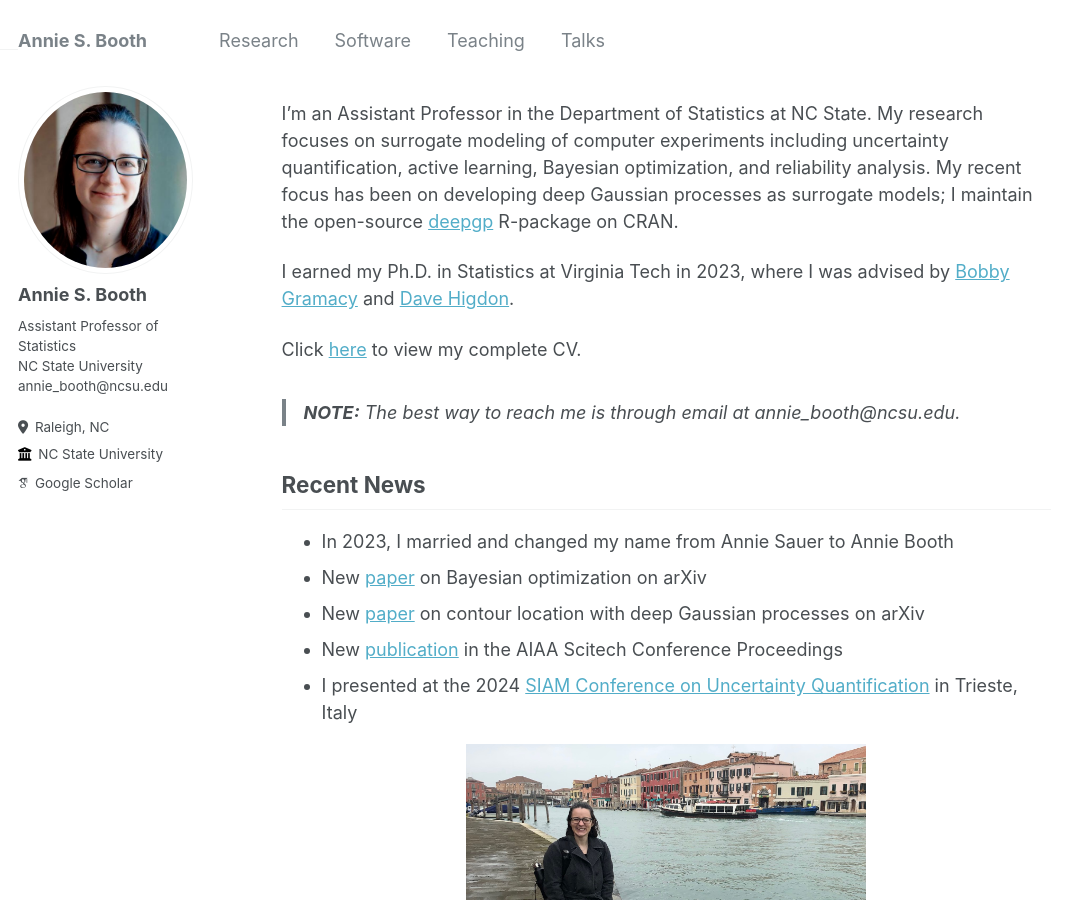
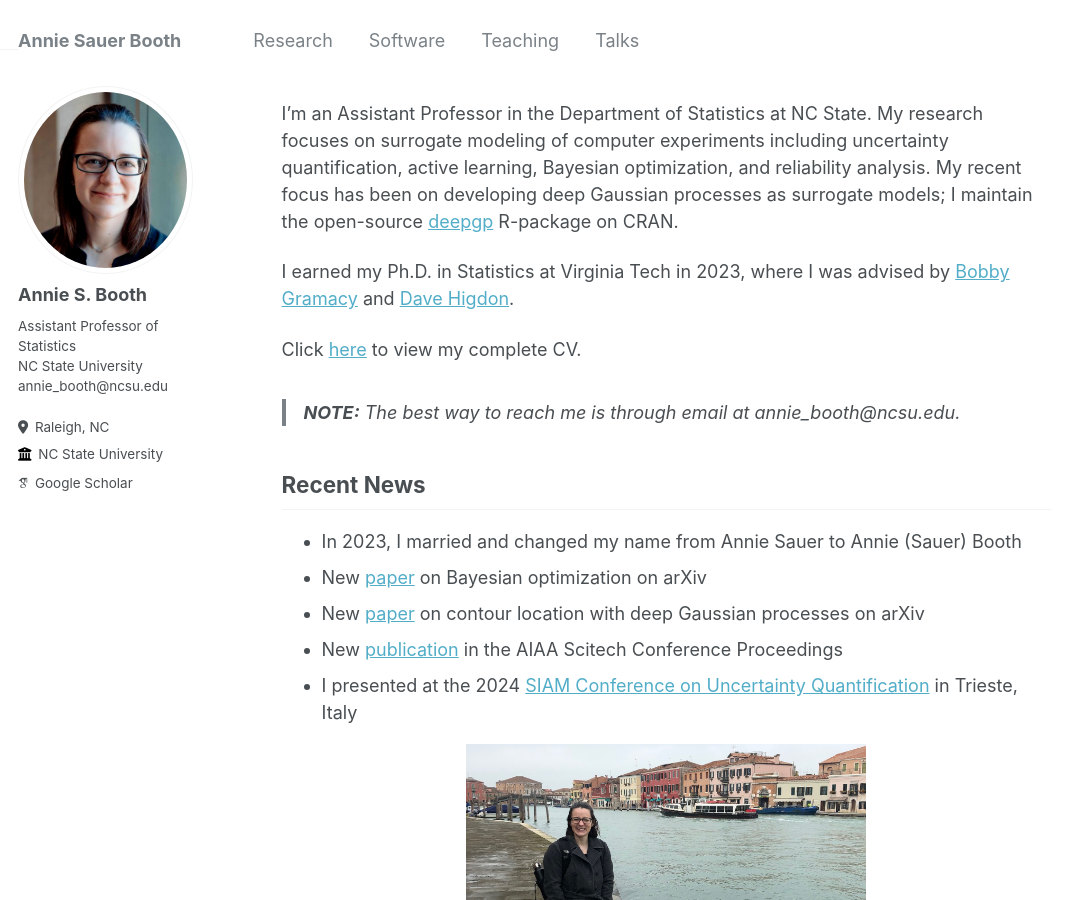
Before and after one commit to anniesbooth/anniesbooth.github.io, a Jekyll site: the page built from _pages/about.md, in a window 1280 px wide and 900 px high. Shown: the whole window, without its empty margins (0-1077 px from the left). Built offline with Jekyll 4.4.1, drawn with Linux system fonts in a browser that asks for light colours; some web fonts are replaced.

Commit message:
spell out middle name

```diff
--- a/_config.yml
+++ b/_config.yml
@@ -8,7 +8,7 @@
 
 # Basic Site Settings
 locale                   : "en-US"
-title                    : "Annie S. Booth"
+title                    : "Annie Sauer Booth"
 title_separator          : "-"
 name                     : &name "Annie S. Booth"
 description              : &description "personal description"
--- a/_pages/about.md
+++ b/_pages/about.md
@@ -18,7 +18,7 @@ Click [here](/files/BoothCV.pdf) to view my complete CV.
 Recent News
 ------
 
-* In 2023, I married and changed my name from Annie Sauer to Annie Booth
+* In 2023, I married and changed my name from Annie Sauer to Annie (Sauer) Booth
 * New [paper](https://arxiv.org/pdf/2308.04420.pdf) on Bayesian optimization on arXiv
 * New [paper](https://arxiv.org/pdf/2308.04420.pdf) on contour location with deep Gaussian processes on arXiv
 * New [publication](https://arc.aiaa.org/doi/abs/10.2514/6.2024-0577) in the AIAA Scitech Conference Proceedings
```
